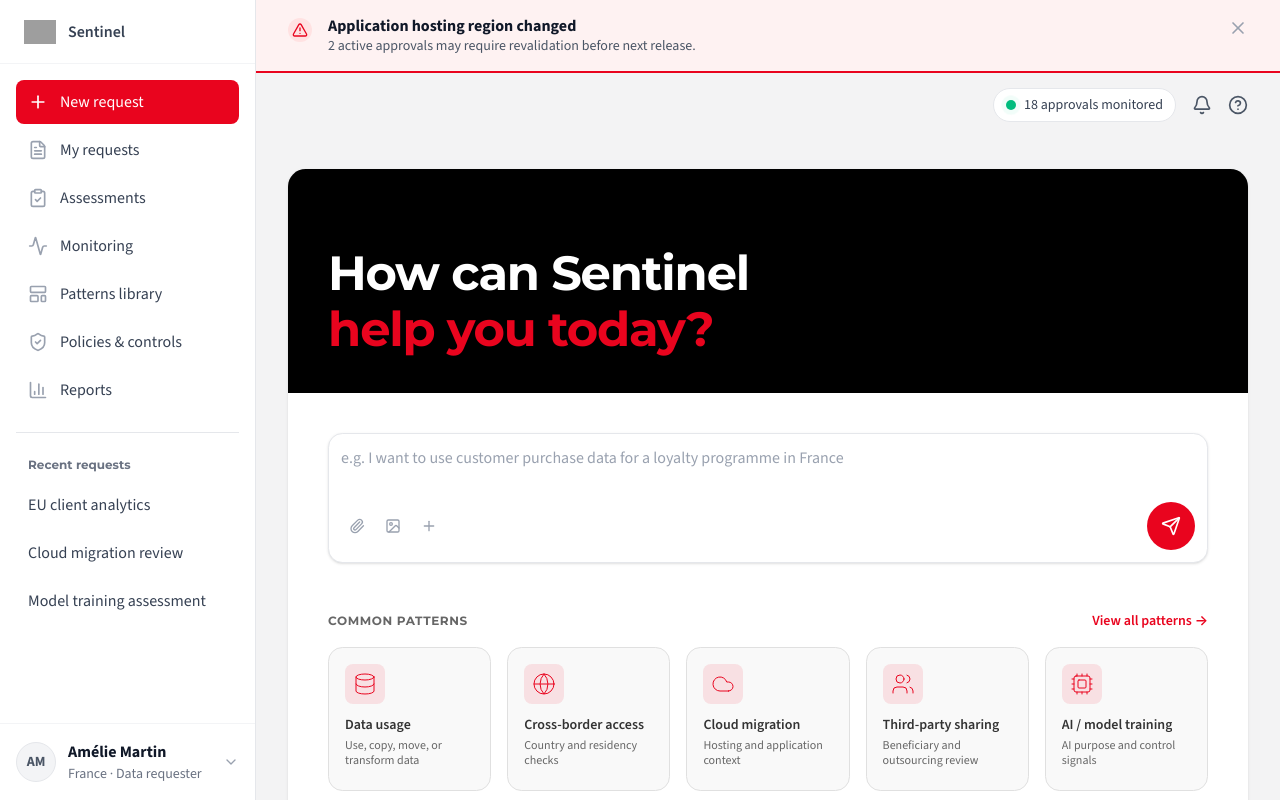
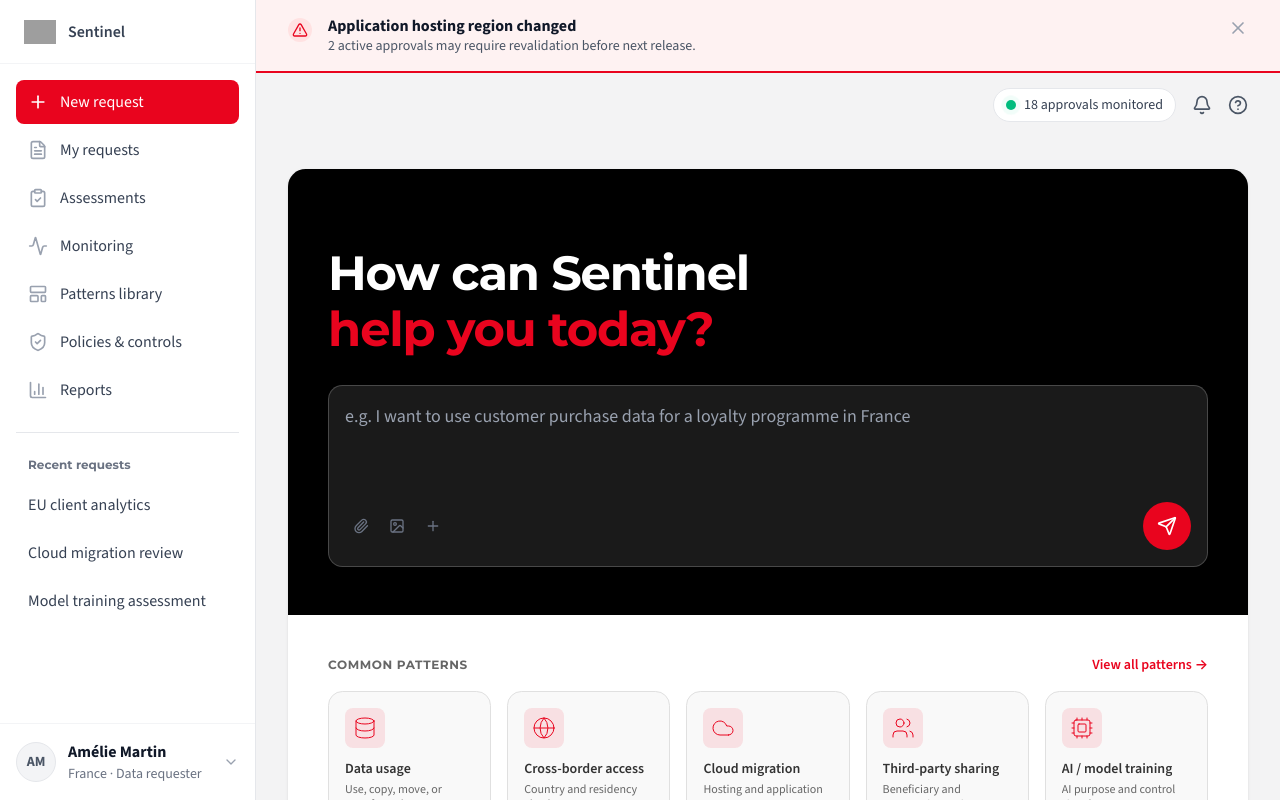
Before and after one commit to naresh151076/Sentinel_App, a Next.js app: page / in a window 1280 px wide. Built offline with nearby package versions, Linux system fonts and the light colour scheme; grey boxes are pictures that could not be loaded.

Commit message:
Common patterns in white background

```diff
--- a/src/components/views/ask-sentinel/ask-sentinel-hero.tsx
+++ b/src/components/views/ask-sentinel/ask-sentinel-hero.tsx
@@ -14,7 +14,8 @@ export function AskSentinelHero({
 }: AskSentinelHeroProps) {
   return (
     <div className="overflow-hidden rounded-lg shadow-sm sm:rounded-3xl">
-      <div className="bg-black px-4 pt-10 pb-8 sm:px-6 sm:pt-16 sm:pb-10 lg:px-10 lg:pt-20">
+      <div className="bg-black px-4 pt-10 pb-8 sm:px-6 sm:pt-16 sm:pb-10 lg:px-10 lg:pt-20 lg:pb-12">
+        <div className="space-y-6 sm:space-y-8">
           <div className="space-y-2">
             <h1 className="text-5xl font-bold tracking-tight text-white">
               How can Sentinel
@@ -23,14 +24,16 @@ export function AskSentinelHero({
               help you today?
             </h1>
           </div>
-      </div>
-      <div className="space-y-8 bg-surface-container px-4 py-6 sm:px-6 sm:py-8 lg:px-10 lg:py-10">
           <IntakeInputBar
             value={draft}
             onValueChange={onDraftChange}
             onSubmit={onSubmit}
             placeholder="e.g. I want to use customer purchase data for a loyalty programme in France"
+            variant="hero"
           />
+        </div>
+      </div>
+      <div className="bg-surface-container px-4 py-6 sm:px-6 sm:py-8 lg:px-10 lg:py-10">
         <PatternGrid variant="light" />
       </div>
     </div>
--- a/src/components/views/ask-sentinel/intake-input-bar.tsx
+++ b/src/components/views/ask-sentinel/intake-input-bar.tsx
@@ -9,7 +9,7 @@ interface IntakeInputBarProps {
   onValueChange: (value: string) => void;
   onSubmit: (value: string) => void;
   placeholder: string;
-  variant?: "centered" | "pinned" | "dark";
+  variant?: "centered" | "pinned" | "dark" | "hero";
 }
 
 export function IntakeInputBar({
@@ -27,29 +27,36 @@ export function IntakeInputBar({
   }
 
   const isDark = variant === "dark";
+  const isHero = variant === "hero";
+  const isOnDarkSurface = isDark || isHero;
 
   return (
     <form
       className={cn(
-        "flex flex-col gap-2 rounded-2xl border p-3 shadow-sm transition-all",
-        isDark
-          ? "border-white/15 bg-white/4 focus-within:border-brand-red/40 focus-within:shadow-lg focus-within:shadow-brand-red/20"
-          : "border-gray-200 bg-white focus-within:border-brand-red focus-within:shadow-lg focus-within:shadow-brand-red/15",
+        "flex flex-col rounded-2xl border transition-all",
+        isHero ? "gap-2.5 p-3 sm:gap-3 sm:p-4" : "gap-2 p-3",
+        isHero
+          ? "border-white/20 bg-white/10 shadow-none focus-within:border-brand-red/40 focus-within:bg-white/[0.14] focus-within:shadow-lg focus-within:shadow-brand-red/15"
+          : isDark
+            ? "border-white/15 bg-white/4 shadow-sm focus-within:border-brand-red/40 focus-within:shadow-lg focus-within:shadow-brand-red/20"
+            : "border-gray-200 bg-white shadow-sm focus-within:border-brand-red focus-within:shadow-lg focus-within:shadow-brand-red/15",
         variant === "centered" && "mb-12",
       )}
       onSubmit={handleSubmit}
     >
       <textarea
         className={cn(
-          "flex-1 border-none bg-transparent text-base outline-none focus:ring-0 resize-none",
-          isDark
-            ? "text-white placeholder-gray-400"
-            : "text-gray-900 placeholder-gray-400",
+          "flex-1 resize-none border-none bg-transparent outline-none focus:ring-0",
+          isHero
+            ? "min-h-[4.5rem] text-base leading-relaxed text-white placeholder:text-gray-400 sm:min-h-[5rem] sm:text-lg"
+            : isDark
+              ? "text-base text-white placeholder-gray-400"
+              : "text-base text-gray-900 placeholder-gray-400",
         )}
         placeholder={placeholder}
         value={value}
         onChange={(event) => onValueChange(event.target.value)}
-        rows={2}
+        rows={isHero ? 3 : 2}
       />
       <div className="flex items-center justify-between">
         <div className="flex items-center gap-1">
@@ -57,9 +64,9 @@ export function IntakeInputBar({
             type="button"
             className={cn(
               "rounded-lg p-2 transition-colors",
-              isDark
+              isOnDarkSurface
                 ? "text-gray-500 hover:bg-white/5 hover:text-gray-300"
-                : "text-gray-400 hover:bg-gray-50 hover:text-gray-600",
+                : "text-muted-foreground hover:bg-muted hover:text-foreground",
             )}
             aria-label="Attach a file"
             title="Attach a file"
@@ -70,9 +77,9 @@ export function IntakeInputBar({
             type="button"
             className={cn(
               "rounded-lg p-2 transition-colors",
-              isDark
+              isOnDarkSurface
                 ? "text-gray-500 hover:bg-white/5 hover:text-gray-300"
-                : "text-gray-400 hover:bg-gray-50 hover:text-gray-600",
+                : "text-muted-foreground hover:bg-muted hover:text-foreground",
             )}
             aria-label="Add image"
             title="Add image"
@@ -83,9 +90,9 @@ export function IntakeInputBar({
             type="button"
             className={cn(
               "rounded-lg p-2 transition-colors",
-              isDark
+              isOnDarkSurface
                 ? "text-gray-500 hover:bg-white/5 hover:text-gray-300"
-                : "text-gray-400 hover:bg-gray-50 hover:text-gray-600",
+                : "text-muted-foreground hover:bg-muted hover:text-foreground",
             )}
             aria-label="Add more options"
             title="Add more options"
```
Lines whose indentation alone changed are shown as unchanged.
